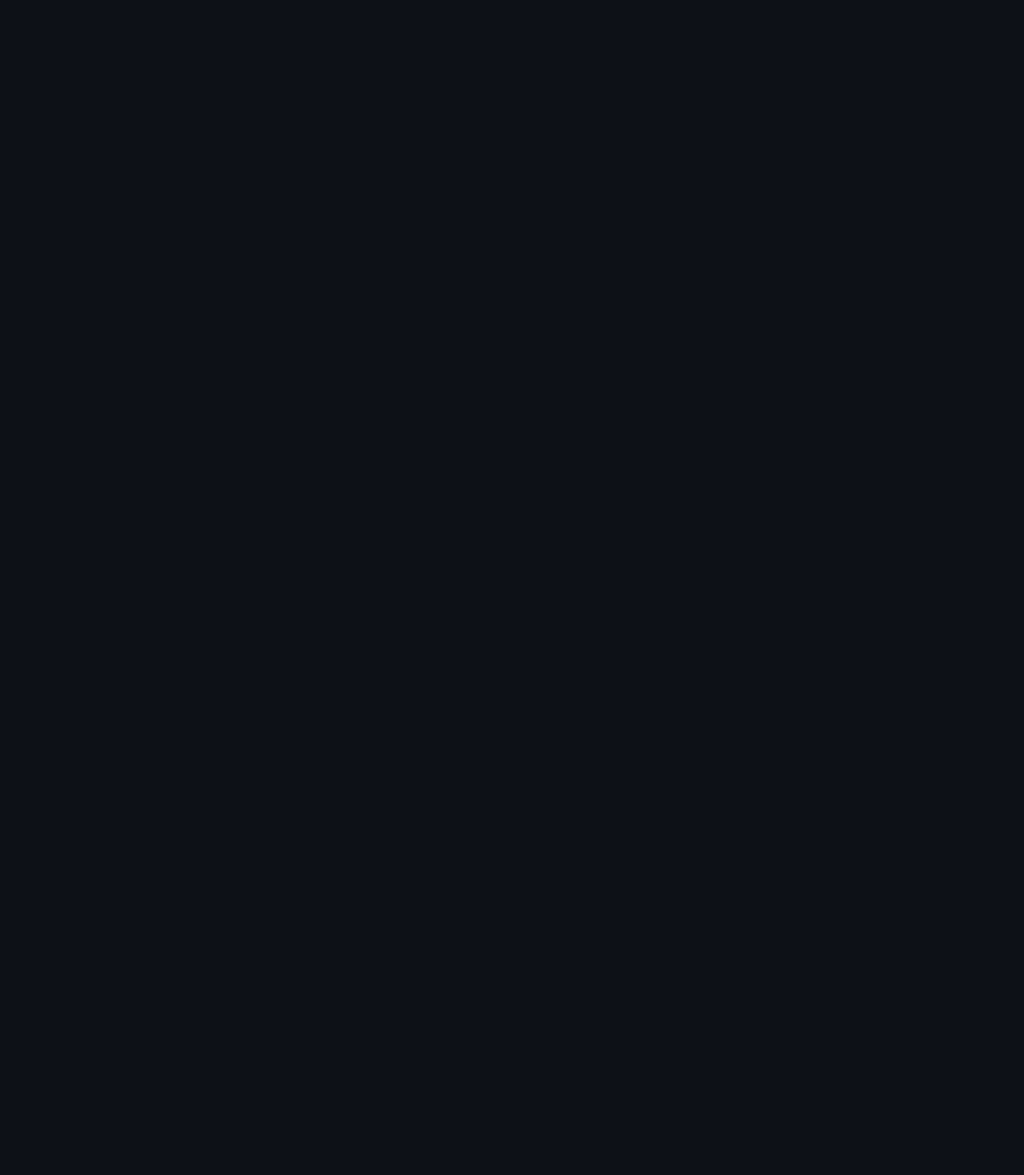
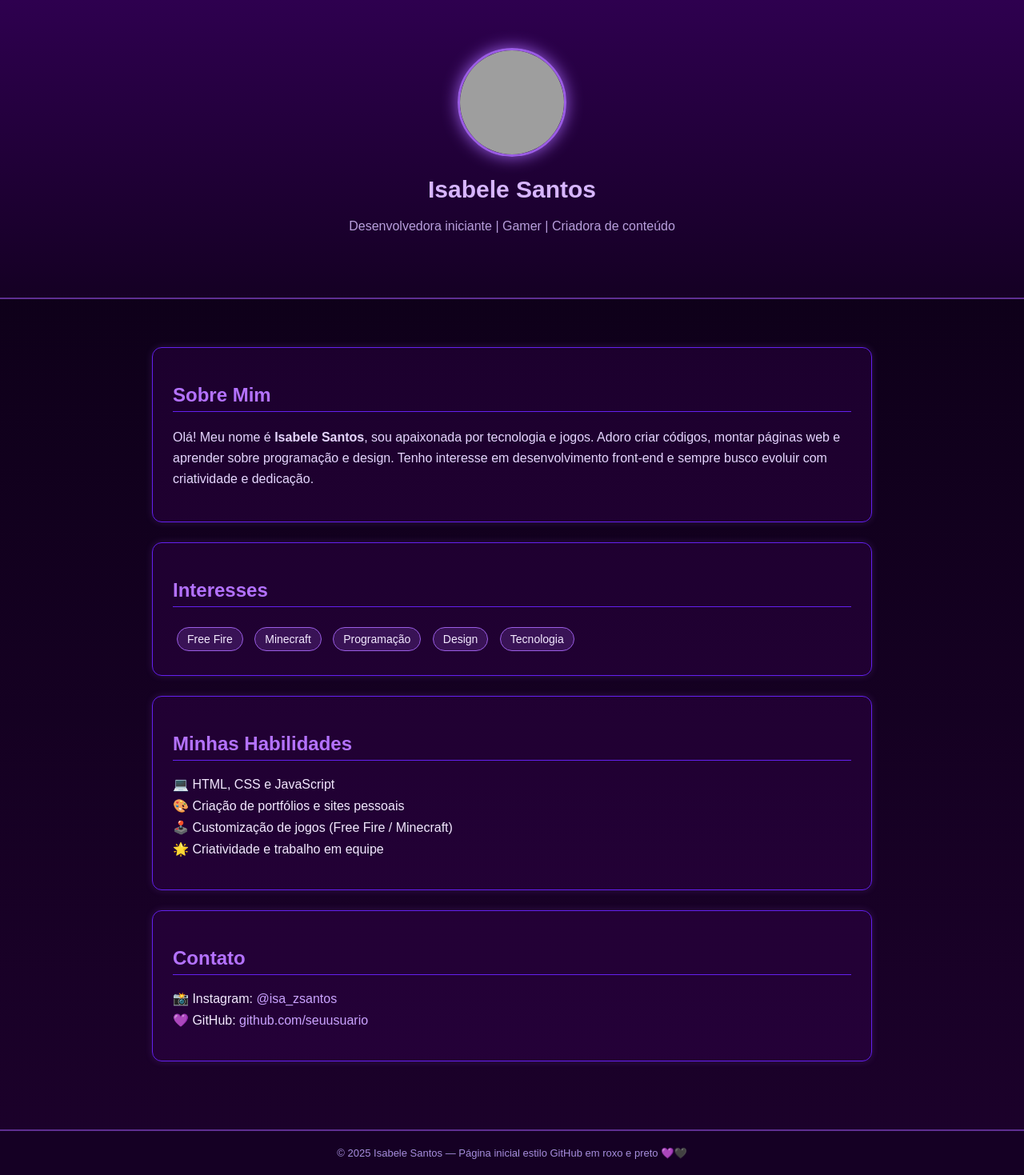
Before and after one commit to bisabele709-ship-it/portifolio, a plain HTML site: page index.html in a window 1280 px wide. Shown: the whole page at 80% size. Before the commit the page ends 800 px from the top, so only its background shows below. Drawn offline with Linux system fonts and the light colour scheme; grey boxes are pictures that could not be loaded.

Commit message:
Update index.html

```diff
--- a/index.html
+++ b/index.html
@@ -1,40 +1,41 @@
 <!DOCTYPE html>
 <html lang="pt-BR">
 <head>
-  <meta charset="UTF-8" />
-  <meta name="viewport" content="width=device-width, initial-scale=1.0" />
+  <meta charset="UTF-8">
+  <meta name="viewport" content="width=device-width, initial-scale=1.0">
   <title>Isabele Santos - Perfil GitHub</title>
   <style>
     body {
       margin: 0;
-      font-family: "Poppins", Arial, sans-serif;
-      background-color: #0d1117;
-      color: #e6edf3;
+      font-family: "Poppins", sans-serif;
+      background: linear-gradient(180deg, #0a0014, #1c012b);
+      color: #f3e9ff;
     }
 
     header {
-      background-color: #161b22;
-      padding: 40px 20px;
       text-align: center;
-      border-bottom: 1px solid #30363d;
+      padding: 60px 20px;
+      background: linear-gradient(180deg, #2e004f, #150024);
+      border-bottom: 2px solid #5e2e91;
     }
 
     header img {
-      width: 120px;
-      height: 120px;
+      width: 130px;
+      height: 130px;
       border-radius: 50%;
-      border: 3px solid #2dd4bf;
+      border: 3px solid #9b5de5;
+      box-shadow: 0 0 20px #9b5de5;
     }
 
     header h1 {
-      margin: 15px 0 5px;
-      font-size: 28px;
+      font-size: 30px;
+      margin: 20px 0 5px;
+      color: #d7b6ff;
     }
 
     header p {
-      color: #8b949e;
-      margin: 0;
-      font-size: 15px;
+      color: #b89fdc;
+      font-size: 16px;
     }
 
     main {
@@ -44,7 +45,119 @@
     }
 
     section {
-      background-color: #161b22;
-      border: 1px solid #30363d;
-      border-radius: 10px;
-      paddi
+      background: rgba(60, 0, 90, 0.3);
+      border: 1px solid #6320ee;
+      border-radius: 12px;
+      padding: 25px;
+      margin-bottom: 25px;
+      box-shadow: 0 0 10px rgba(155, 93, 229, 0.2);
+    }
+
+    h2 {
+      color: #b472ff;
+      border-bottom: 1px solid #6320ee;
+      padding-bottom: 6px;
+    }
+
+    p {
+      line-height: 1.6;
+      color: #e6d6ff;
+    }
+
+    ul {
+      list-style: none;
+      padding: 0;
+    }
+
+    li {
+      margin: 8px 0;
+    }
+
+    .tag {
+      display: inline-block;
+      background-color: rgba(155, 93, 229, 0.2);
+      border: 1px solid #9b5de5;
+      color: #f3e9ff;
+      padding: 6px 12px;
+      border-radius: 20px;
+      margin: 5px;
+      font-size: 14px;
+      transition: all 0.3s ease;
+    }
+
+    .tag:hover {
+      background-color: #9b5de5;
+      color: #0a0014;
+    }
+
+    a {
+      color: #cba4ff;
+      text-decoration: none;
+      font-weight: 500;
+    }
+
+    a:hover {
+      color: #fff;
+      text-decoration: underline;
+    }
+
+    footer {
+      text-align: center;
+      padding: 20px;
+      color: #a68edc;
+      background: #150024;
+      border-top: 2px solid #5e2e91;
+      font-size: 13px;
+    }
+  </style>
+</head>
+<body>
+  <header>
+    <img src="https://avatars.githubusercontent.com/u/9919?s=200&v=4" alt="Foto de perfil">
+    <h1>Isabele Santos</h1>
+    <p>Desenvolvedora iniciante | Gamer | Criadora de conteúdo</p>
+  </header>
+
+  <main>
+    <section>
+      <h2>Sobre Mim</h2>
+      <p>Olá! Meu nome é <strong>Isabele Santos</strong>, sou apaixonada por tecnologia e jogos.
+      Adoro criar códigos, montar páginas web e aprender sobre programação e design.
+      Tenho interesse em desenvolvimento front-end e sempre busco evoluir com criatividade e dedicação.</p>
+    </section>
+
+    <section>
+      <h2>Interesses</h2>
+      <div>
+        <span class="tag">Free Fire</span>
+        <span class="tag">Minecraft</span>
+        <span class="tag">Programação</span>
+        <span class="tag">Design</span>
+        <span class="tag">Tecnologia</span>
+      </div>
+    </section>
+
+    <section>
+      <h2>Minhas Habilidades</h2>
+      <ul>
+        <li>💻 HTML, CSS e JavaScript</li>
+        <li>🎨 Criação de portfólios e sites pessoais</li>
+        <li>🕹️ Customização de jogos (Free Fire / Minecraft)</li>
+        <li>🌟 Criatividade e trabalho em equipe</li>
+      </ul>
+    </section>
+
+    <section>
+      <h2>Contato</h2>
+      <ul>
+        <li>📸 Instagram: <a href="https://www.instagram.com/isa_zsantos" target="_blank">@isa_zsantos</a></li>
+        <li>💜 GitHub: <a href="#">github.com/seuusuario</a></li>
+      </ul>
+    </section>
+  </main>
+
+  <footer>
+    © 2025 Isabele Santos — Página inicial estilo GitHub em roxo e preto 💜🖤
+  </footer>
+</body>
+</html>
```
